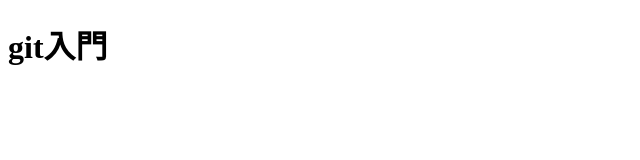
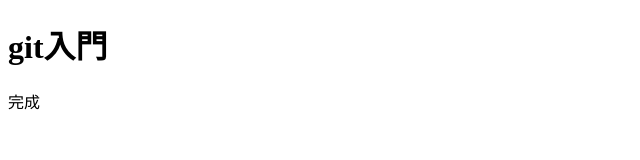
Before and after one commit to fujinenobukazu/git_rennsyuu, a plain HTML site: page index.html in a window 1280 px wide. Shown: the full height of the page, 0-640 px from the left. Drawn offline with Linux system fonts and the light colour scheme.

Commit message:
リリース準備完了

```diff
--- a/index.html
+++ b/index.html
@@ -6,6 +6,6 @@
   </head>
   <body>
     <h1>git入門</h1>
-
+    <p>完成</p>
   </body>
 </html>
```
